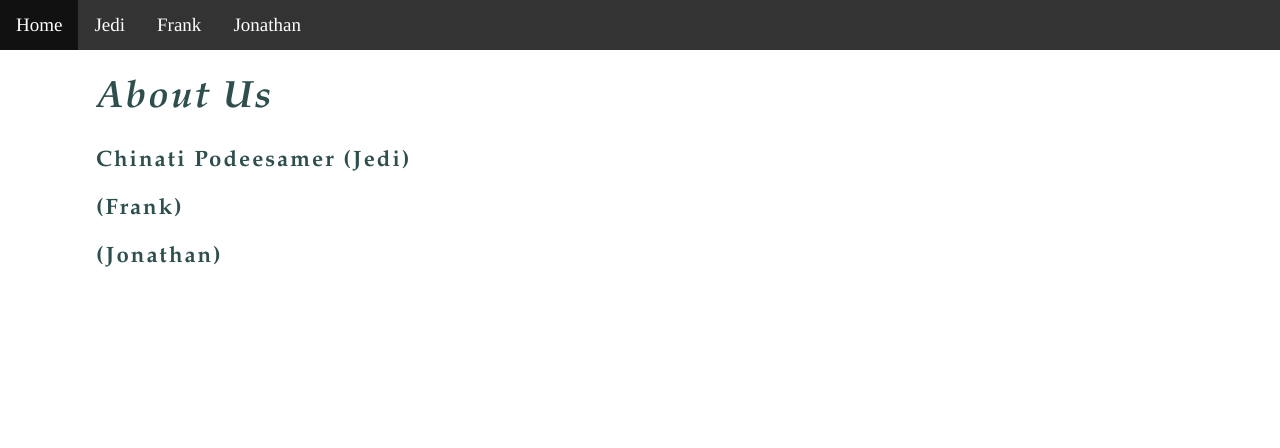
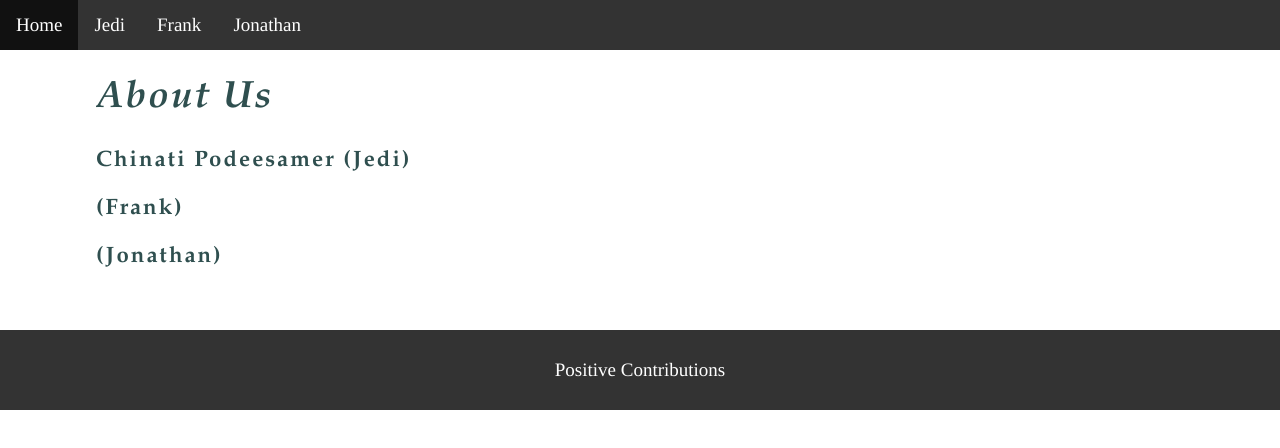
Before and after one commit to jaedai1757/jaedai1757.github.io, a plain HTML site: page index.html in a window 1280 px wide. Drawn offline with Linux system fonts and the light colour scheme.

Commit message:
Added footers

```diff
--- a/index.html
+++ b/index.html
@@ -16,4 +16,7 @@
             <h3>(Frank)</h3>
             <h3>(Jonathan)</h3>
     </div>
+    <footer id="main-footer">
+        <p>Positive Contributions</p>
+    </footer>
 </body>
--- a/style.css
+++ b/style.css
@@ -58,3 +58,11 @@ body {
     color: darkslategrey;
     margin: 0;
 }
+
+#main-footer{
+    background: #333;
+    color:#fff;
+    text-align: center;
+    padding: 10px;
+    margin-top: 37px;
+}
```
Also changed, not shown: Frank.html (+3 -0 lines), jedi.html (+3 -0 lines), jonathan.html (+3 -0 lines).
